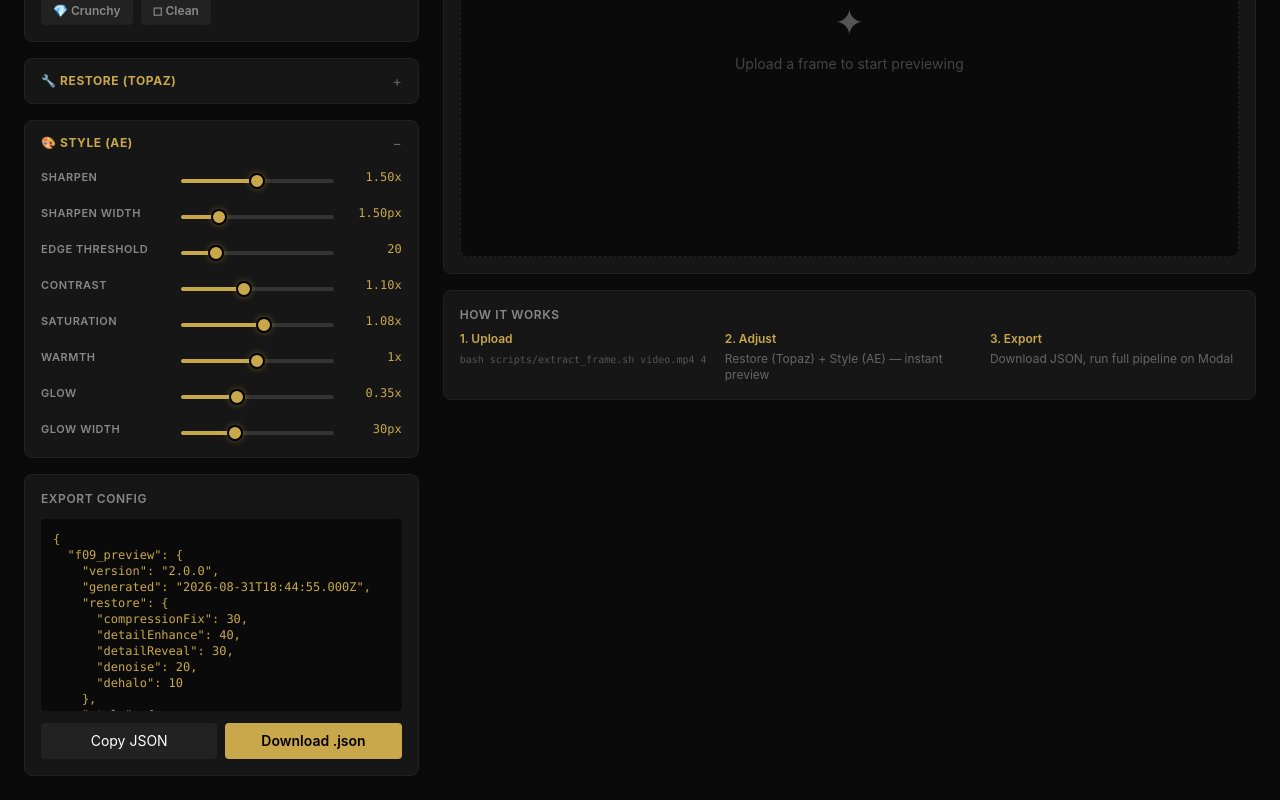
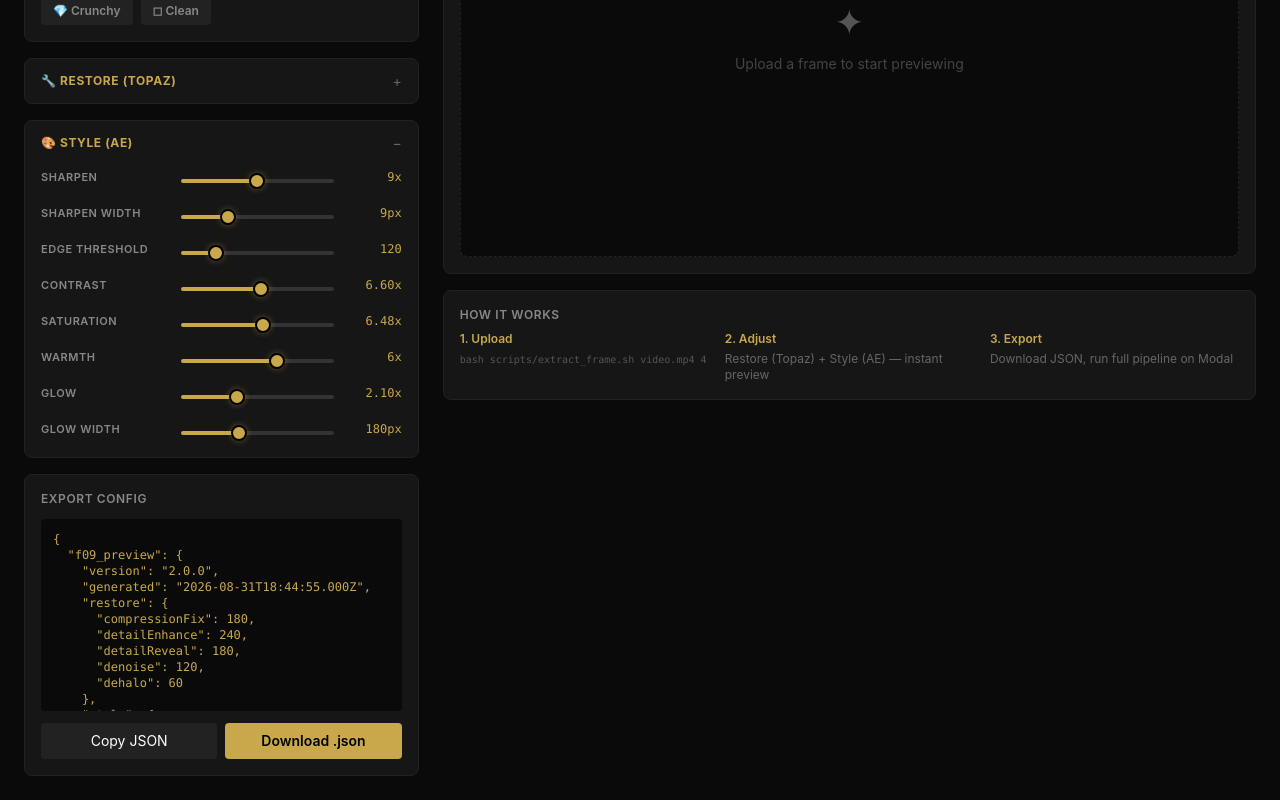
Before and after one commit to natsudra479-lang/dev, a React (Vite) app in the folder F09_PREVIEW/CODEBASE/: page / in a window 1280 px wide. Shown: the part 333-1133 px from the top of the page. Built offline with nearby package versions, Linux system fonts and the light colour scheme; the HTML template or start-up script is replaced by a standard one.

Commit message:
feat: multiply all slider limits ×6
Restore: 0-100 → 0-600
Sharpen: 0-3 → 0-18
Glow Width: 5-80 → 5-480
Contrast: 0.5-2 → 0.5-12
etc.
Presets also scaled ×6.

🤖 Generated with Codebuff
Co-Authored-By: Codebuff <noreply@codebuff.com>

```diff
--- a/F09_PREVIEW/CODEBASE/src/App.jsx
+++ b/F09_PREVIEW/CODEBASE/src/App.jsx
@@ -6,35 +6,35 @@ const SECTIONS = {
     label: 'RESTORE (Topaz)',
     icon: '\uD83D\uDD27',
     sliders: [
-      { key: 'compressionFix', min: 0, max: 100, step: 1, label: 'Compression Fix', unit: '%' },
-      { key: 'detailEnhance',  min: 0, max: 100, step: 1, label: 'Detail Enhance',  unit: '%' },
-      { key: 'detailReveal',   min: 0, max: 100, step: 1, label: 'Detail Reveal',   unit: '%' },
-      { key: 'denoise',        min: 0, max: 100, step: 1, label: 'Denoise',          unit: '%' },
-      { key: 'dehalo',         min: 0, max: 100, step: 1, label: 'Dehalo',           unit: '%' },
+      { key: 'compressionFix', min: 0, max: 600, step: 1, label: 'Compression Fix', unit: '%' },
+      { key: 'detailEnhance',  min: 0, max: 600, step: 1, label: 'Detail Enhance',  unit: '%' },
+      { key: 'detailReveal',   min: 0, max: 600, step: 1, label: 'Detail Reveal',   unit: '%' },
+      { key: 'denoise',        min: 0, max: 600, step: 1, label: 'Denoise',          unit: '%' },
+      { key: 'dehalo',         min: 0, max: 600, step: 1, label: 'Dehalo',           unit: '%' },
     ],
   },
   style: {
     label: 'STYLE (AE)',
     icon: '\uD83C\uDFA8',
     sliders: [
-      { key: 'sharpenIntensity', min: 0.0, max: 3.0, step: 0.05, label: 'Sharpen',       unit: 'x' },
-      { key: 'sharpenWidth',     min: 0.5, max: 5.0, step: 0.1,  label: 'Sharpen Width', unit: 'px' },
-      { key: 'edgeThreshold',    min: 0,   max: 100, step: 1,    label: 'Edge Threshold', unit: '' },
-      { key: 'contrast',         min: 0.5, max: 2.0, step: 0.05, label: 'Contrast',      unit: 'x' },
-      { key: 'saturation',       min: 0.0, max: 2.0, step: 0.05, label: 'Saturation',    unit: 'x' },
-      { key: 'warmth',           min: 0.5, max: 1.5, step: 0.05, label: 'Warmth',        unit: 'x' },
-      { key: 'glowIntensity',    min: 0.0, max: 1.0, step: 0.05, label: 'Glow',          unit: 'x' },
-      { key: 'glowWidth',        min: 5,   max: 80,  step: 1,    label: 'Glow Width',    unit: 'px' },
+      { key: 'sharpenIntensity', min: 0.0, max: 18.0, step: 0.05, label: 'Sharpen',       unit: 'x' },
+      { key: 'sharpenWidth',     min: 0.5, max: 30.0, step: 0.1,  label: 'Sharpen Width', unit: 'px' },
+      { key: 'edgeThreshold',    min: 0,   max: 600, step: 1,    label: 'Edge Threshold', unit: '' },
+      { key: 'contrast',         min: 0.5, max: 12.0, step: 0.05, label: 'Contrast',      unit: 'x' },
+      { key: 'saturation',       min: 0.0, max: 12.0, step: 0.05, label: 'Saturation',    unit: 'x' },
+      { key: 'warmth',           min: 0.5, max: 9.0, step: 0.05, label: 'Warmth',        unit: 'x' },
+      { key: 'glowIntensity',    min: 0.0, max: 6.0, step: 0.05, label: 'Glow',          unit: 'x' },
+      { key: 'glowWidth',        min: 5,   max: 480,  step: 1,    label: 'Glow Width',    unit: 'px' },
     ],
   },
 };
 
 const PRESETS = {
-  beauty:  { compressionFix: 30, detailEnhance: 40, detailReveal: 30, denoise: 20, dehalo: 10, sharpenIntensity: 1.5, sharpenWidth: 1.5, edgeThreshold: 20, contrast: 1.1, saturation: 1.08, warmth: 1.0, glowIntensity: 0.35, glowWidth: 30, label: 'Beauty',  icon: '\u2726' },
-  demon:   { compressionFix: 50, detailEnhance: 70, detailReveal: 60, denoise: 30, dehalo: 20, sharpenIntensity: 1.8, sharpenWidth: 2.0, edgeThreshold: 15, contrast: 1.3, saturation: 1.4, warmth: 1.1, glowIntensity: 0.6, glowWidth: 50, label: 'Demon',   icon: '\uD83D\uDD25' },
-  cinema:  { compressionFix: 20, detailEnhance: 30, detailReveal: 25, denoise: 15, dehalo: 5,  sharpenIntensity: 0.8, sharpenWidth: 1.0, edgeThreshold: 30, contrast: 1.05, saturation: 1.05, warmth: 0.98, glowIntensity: 0.3, glowWidth: 25, label: 'Cinema',  icon: '\uD83C\uDFAC' },
-  crunchy: { compressionFix: 40, detailEnhance: 60, detailReveal: 50, denoise: 25, dehalo: 15, sharpenIntensity: 1.5, sharpenWidth: 1.8, edgeThreshold: 18, contrast: 1.15, saturation: 1.1, warmth: 1.02, glowIntensity: 0.4, glowWidth: 35, label: 'Crunchy', icon: '\uD83D\uDC8E' },
-  clean:   { compressionFix: 60, detailEnhance: 20, detailReveal: 15, denoise: 40, dehalo: 5,  sharpenIntensity: 0.5, sharpenWidth: 0.8, edgeThreshold: 40, contrast: 1.03, saturation: 1.0, warmth: 1.0, glowIntensity: 0.15, glowWidth: 15, label: 'Clean',   icon: '\u25FB' },
+  beauty:  { compressionFix: 180, detailEnhance: 240, detailReveal: 180, denoise: 120, dehalo: 60, sharpenIntensity: 9.0, sharpenWidth: 9.0, edgeThreshold: 120, contrast: 6.6, saturation: 6.48, warmth: 6.0, glowIntensity: 2.1, glowWidth: 180, label: 'Beauty',  icon: '\u2726' },
+  demon:   { compressionFix: 300, detailEnhance: 420, detailReveal: 360, denoise: 180, dehalo: 120, sharpenIntensity: 10.8, sharpenWidth: 12.0, edgeThreshold: 90, contrast: 7.8, saturation: 8.4, warmth: 6.6, glowIntensity: 3.6, glowWidth: 300, label: 'Demon',   icon: '\uD83D\uDD25' },
+  cinema:  { compressionFix: 120, detailEnhance: 180, detailReveal: 150, denoise: 90, dehalo: 30, sharpenIntensity: 4.8, sharpenWidth: 6.0, edgeThreshold: 180, contrast: 6.3, saturation: 6.3, warmth: 5.88, glowIntensity: 1.8, glowWidth: 150, label: 'Cinema',  icon: '\uD83C\uDFAC' },
+  crunchy: { compressionFix: 240, detailEnhance: 360, detailReveal: 300, denoise: 150, dehalo: 90, sharpenIntensity: 9.0, sharpenWidth: 10.8, edgeThreshold: 108, contrast: 6.9, saturation: 6.6, warmth: 6.12, glowIntensity: 2.4, glowWidth: 210, label: 'Crunchy', icon: '\uD83D\uDC8E' },
+  clean:   { compressionFix: 360, detailEnhance: 120, detailReveal: 90, denoise: 240, dehalo: 30, sharpenIntensity: 3.0, sharpenWidth: 4.8, edgeThreshold: 240, contrast: 6.18, saturation: 6.0, warmth: 6.0, glowIntensity: 0.9, glowWidth: 90, label: 'Clean',   icon: '\u25FB' },
 };
 
 const DEFAULTS = PRESETS.beauty;
```
Also changed, not shown: 2 other files (tests, documents, lock files or other folders).
